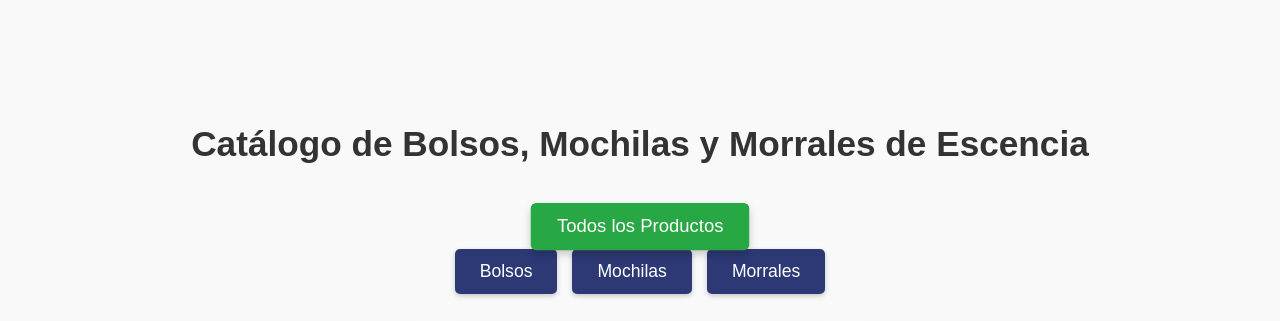
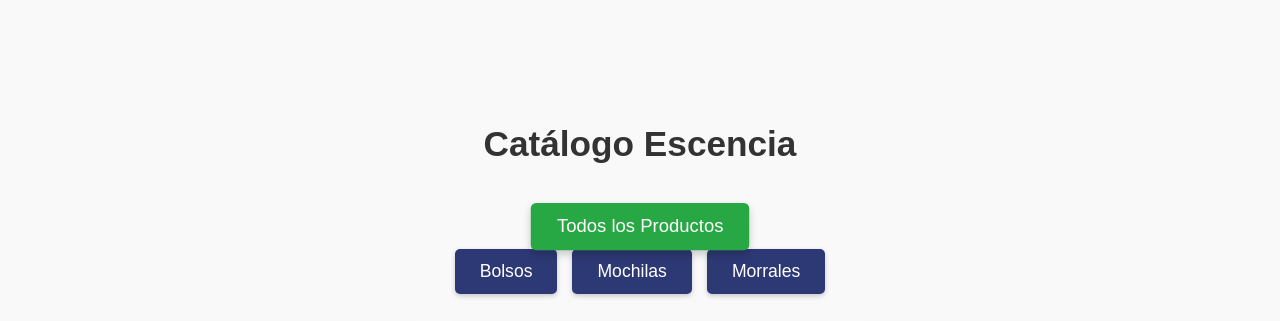
Before and after one commit to cristianperesotti/Escenncia-web, a plain HTML site: page index.html in a window 1280 px wide. Shown: the part 1432-1753 px from the top of the page. Drawn offline with Linux system fonts and the light colour scheme.

Commit message:
Actualizar index.html

```diff
--- a/index.html
+++ b/index.html
@@ -694,7 +694,7 @@
 </section>
 
 <section id="productos">
-  <h2 style="text-align:center; font-size:2.2em; margin-bottom:40px; color:#333;">Catálogo de Bolsos, Mochilas y Morrales de Escencia</h2>
+  <h2 style="text-align:center; font-size:2.2em; margin-bottom:40px; color:#333;">Catálogo Escencia</h2>
   <div class="category-filters" id="categoryFilters">
       <div class="desktop-filters">
           <button class="active" onclick="filterProducts('all', this)">Todos los Productos</button>
```
